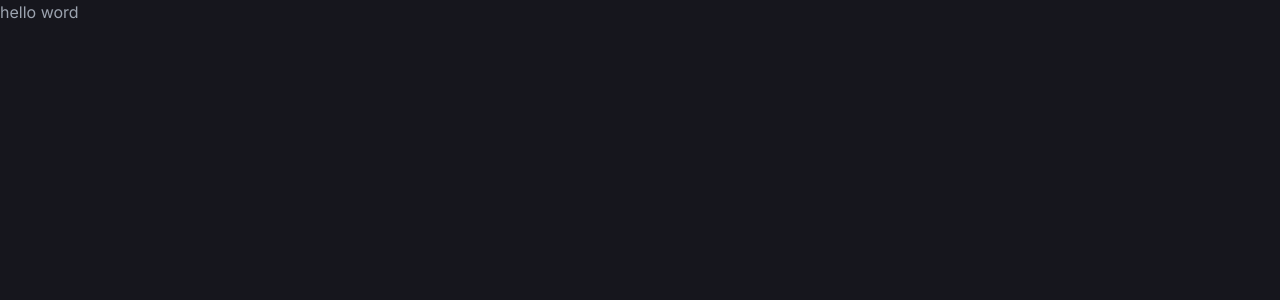
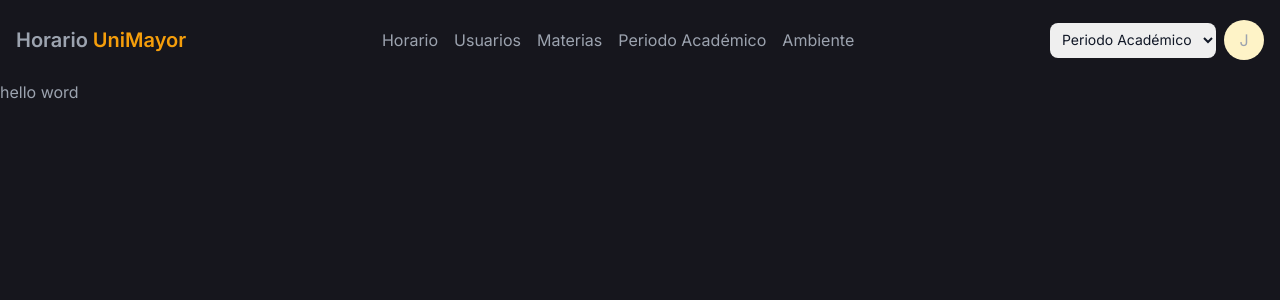
Before and after one commit to igrisdev/horario_unimayor, a Next.js app: page / in a window 1280 px wide. Shown: the top 300 px of the page. Built offline with nearby package versions, Linux system fonts and the light colour scheme.

Commit message:
add navbar and improved of prisma and more

```diff
--- /dev/null
+++ b/src/app/(vista)/dashboard/Environment/page.jsx
@@ -0,0 +1,3 @@
+export default function Environment() {
+  return <div>page</div>
+}
--- /dev/null
+++ b/src/app/(vista)/dashboard/SchoolTerm/page.jsx
@@ -0,0 +1,3 @@
+export default function SchoolTerm() {
+  return <div>page</div>
+}
--- /dev/null
+++ b/src/app/(vista)/dashboard/schedule/page.jsx
@@ -0,0 +1,3 @@
+export default function Schedule() {
+  return <div>page</div>
+}
--- /dev/null
+++ b/src/app/(vista)/dashboard/subject/page.jsx
@@ -0,0 +1,3 @@
+export default function Subject() {
+  return <div>page</div>
+}
--- /dev/null
+++ b/src/app/(vista)/dashboard/users/page.jsx
@@ -0,0 +1,3 @@
+export default function Users() {
+  return <div>page</div>
+}
--- a/src/app/(vista)/layout.jsx
+++ b/src/app/(vista)/layout.jsx
@@ -1,5 +1,7 @@
 import { Inter } from 'next/font/google'
 import '@/app/style/globals.css'
+
+import { Navbar } from '@/components/general/Navbar'
 
 const inter = Inter({ subsets: ['latin'] })
 
@@ -16,6 +18,7 @@ export default function RootLayout({ children }) {
   return (
     <html lang='en'>
       <body className={inter.className + ' bg-[#16161d] text-gray-400'}>
+        <Navbar />
         {children}
       </body>
     </html>
--- /dev/null
+++ b/src/components/general/Navbar.jsx
@@ -0,0 +1,78 @@
+import Image from 'next/image'
+import Link from 'next/link'
+
+const adminLinks = [
+  { href: '/dashboard/schedule', label: 'Horario' },
+  { href: '/dashboard/users', label: 'Usuarios' },
+  { href: '/dashboard/subject', label: 'Materias' },
+  { href: '/dashboard/SchoolTerm', label: 'Periodo Académico' },
+  { href: '/dashboard/Environment', label: 'Ambiente' },
+]
+
+const AdminLink = ({ href, label }) => {
+  return (
+    <li>
+      <Link
+        className='hover:underline hover:text-amber-500'
+        href={href}
+      >
+        {label}
+      </Link>
+    </li>
+  )
+}
+
+export const Navbar = () => {
+  const isSession = true
+
+  return (
+    <header className='flex justify-between items-center h-20 px-4'>
+      <h1 className='text-xl font-semibold'>
+        <Link href='/'>
+          Horario <span className='text-amber-500'>UniMayor</span>
+        </Link>
+      </h1>
+
+      <nav>
+        <ul className='flex gap-x-4'>
+          {isSession === false && (
+            <li>
+              <picture>
+                <Image
+                  className='rounded-md'
+                  src='/logo.jpeg'
+                  alt='logo'
+                  width={70}
+                  height={70}
+                  objectFit='cover'
+                />
+              </picture>
+            </li>
+          )}
+          {isSession === true &&
+            adminLinks.map((link) => (
+              <AdminLink
+                key={link.href + link.label}
+                {...link}
+              />
+            ))}
+        </ul>
+      </nav>
+
+      <div className='flex gap-x-2 items-center'>
+        <div>
+          <form class='max-w-sm mx-auto'>
+            <select class='text-gray-900 text-sm rounded-lg block w-full p-2 outline-none'>
+              <option selected>Periodo Académico</option>
+              <option value=''>2023-1</option>
+              <option value=''>2023-2</option>
+            </select>
+          </form>
+        </div>
+        <div className='flex items-center justify-center size-10 bg-amber-100 rounded-full'>
+          J
+        </div>
+      </div>
+    </header>
+  )
+}
```
Also changed, not shown: src/app/(vista)/(session)/login/page.jsx (renamed from src/app/(vista)/login/page.jsx), src/app/(vista)/(session)/register/page.jsx (renamed from src/app/(vista)/register/page.jsx), 1 other file (tests, documents, lock files or other folders).
